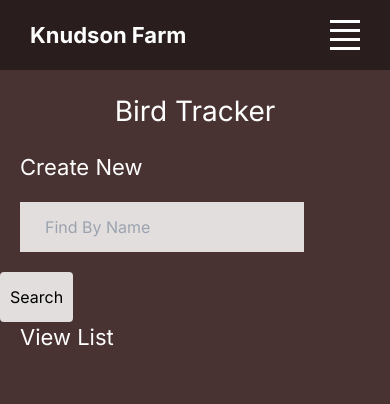
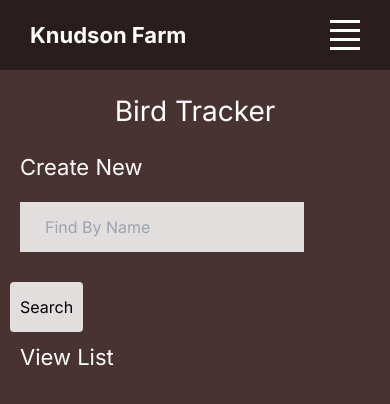
Before and after one commit to Tasfiul-Hedayet/Project-Bird-Breeding-Hatching-tracking-application-, a Next.js app in the folder frontend/: page /Bird_Tracker in a window 390 px wide. Shown: the top 404 px of the page. Built offline with nearby package versions, Linux system fonts and the light colour scheme.

Commit message:
Update globals.css

```diff
--- a/frontend/app/globals.css
+++ b/frontend/app/globals.css
@@ -363,4 +363,8 @@ button:hover {
     margin-top: 30px;
     margin-bottom: 50px;
   }
+
+  .s-btn{
+    margin: 10px;
+  }
 }
```
